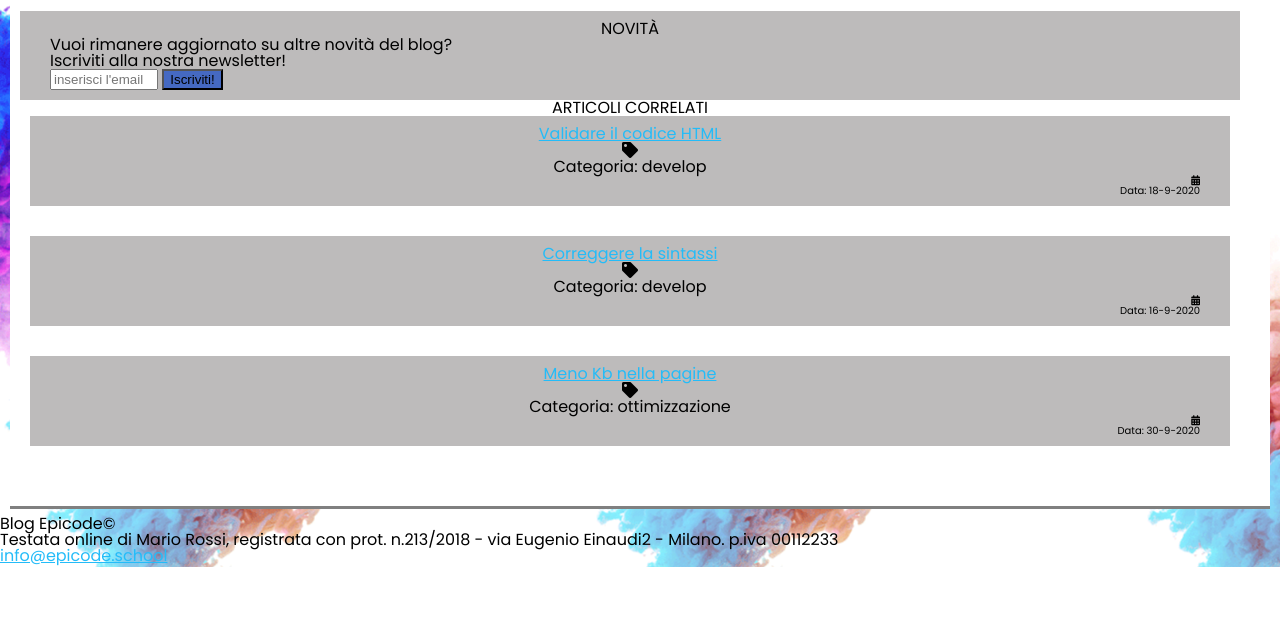
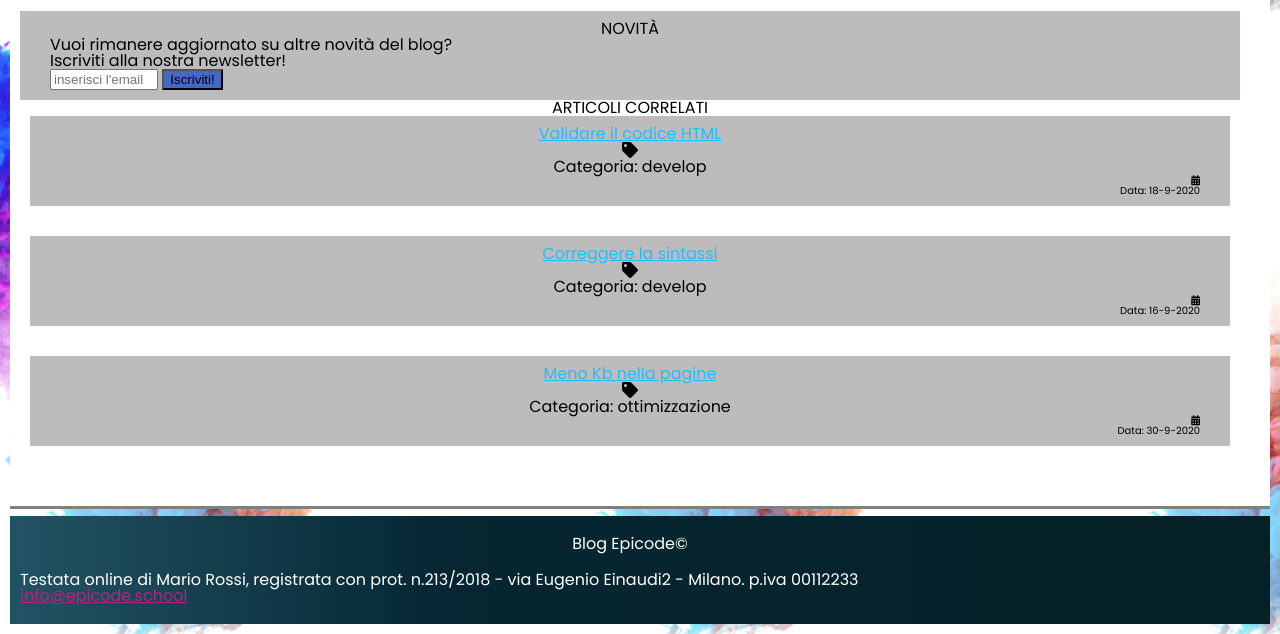
Before and after one commit to CorinneMainardi/U1-W1-D4-Esercizio, a plain HTML site: page index.html in a window 1280 px wide. Shown: the part 1184-1818 px from the top of the page. Before the commit the page ends 1751 px from the top, so only its background shows below. Drawn offline with Linux system fonts and the light colour scheme.

Commit message:
modiche css

```diff
--- a/assets/css/style.css
+++ b/assets/css/style.css
@@ -135,3 +135,19 @@ section h3 {
   text-align: right;
   font-size: 10px;
 }
+footer {
+  background: rgb(34, 83, 100);
+  background: linear-gradient(90deg, rgba(34, 83, 100, 1) 0%, rgba(5, 38, 50, 1) 35%, rgba(6, 33, 38, 1) 100%);
+  padding: 20px 30px 20px 10px;
+  text-align: left;
+  margin-inline: 10px;
+  margin-block: 10px;
+  color: white;
+}
+.pFooter {
+  text-align: center;
+  margin-bottom: 20px;
+}
+footer p a {
+  color: #b4247f;
+}
--- a/index.html
+++ b/index.html
@@ -154,8 +154,8 @@
     </section>
   </main>
     <footer>
-      <p>Blog Epicode&copy</p>
-      <p>Testata online di Mario Rossi, registrata con prot. n.213/2018 - via Eugenio Einaudi2 - Milano. p.iva 00112233</p>
+      <p class="pFooter">Blog Epicode&copy</p>
+      <p >Testata online di Mario Rossi, registrata con prot. n.213/2018 - via Eugenio Einaudi2 - Milano. p.iva 00112233</p>
       <p><a href="info@epicode.school"> info@epicode.school</a></p>
     </footer>
   </body>
```
